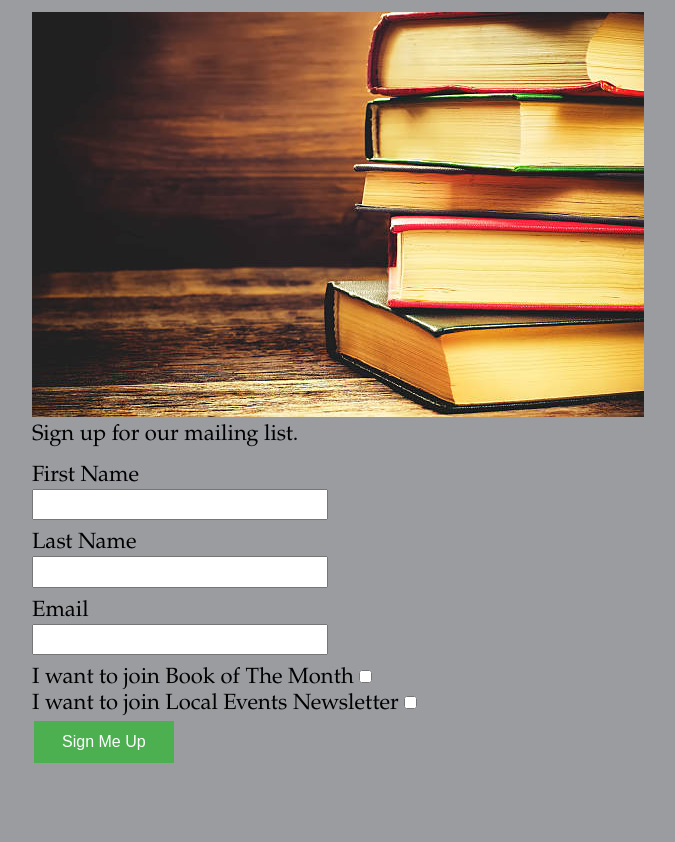
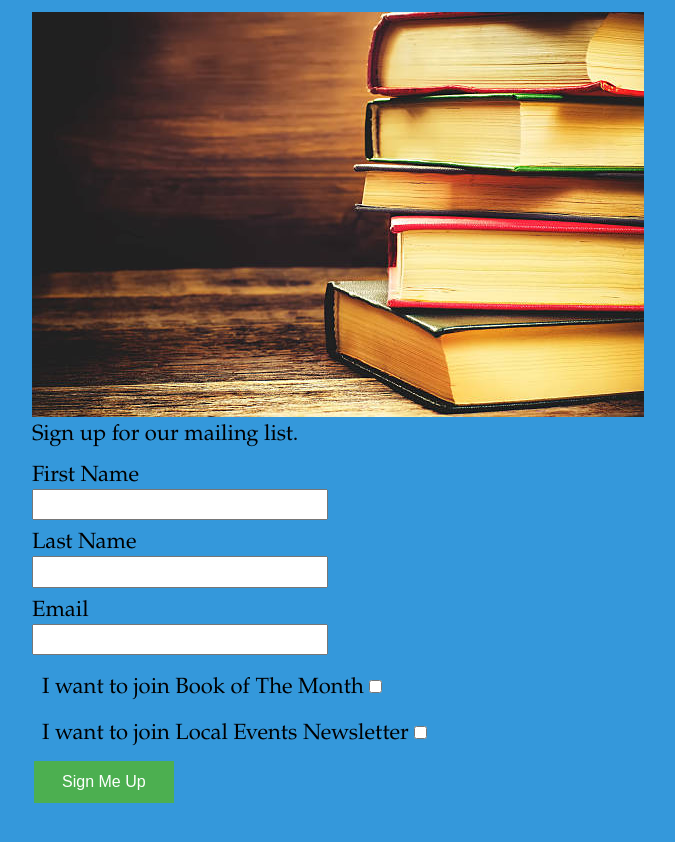
Before and after one commit to dpowers3/ITMD362Project01, a plain HTML site: page index.html in a window 1280 px wide. Shown: the part 126-968 px from the top of the page, without its empty margins (14-689 px from the left). Before the commit the page ends 939 px from the top, so only its background shows below. Drawn offline with nearby package versions, Linux system fonts and the light colour scheme; a script that the page names is missing.

Commit message:
changed the font famliy, the color, and padding for the checkmarks

```diff
--- a/css/screen.css
+++ b/css/screen.css
@@ -199,9 +199,9 @@ html {
 }
 
 body {
-	font-family: Garamond, ‘Hoefler Text’, ‘Times New Roman’, serif;
+	font-family: "Helvetica Neue", Helvetica, Arial, sans-serif;
 	padding: 20px;
-	background-color: #9a9ca0;
+	background-color: #3498DB;
 }
 
 h1 {
@@ -222,6 +222,9 @@ li{
 	margin-bottom: 10px;
 }
 
+.container{
+	padding : 10px;
+}
 label {
   display: block;
 }
@@ -233,7 +236,7 @@ label {
 	}
 	body{
 		font-family:  Garamond, ‘Hoefler Text’, ‘Times New Roman’, serif;
-		background-color:  #9a9ca0;
+		background-color:  #3498DB;
 
   }
 	h1{
@@ -260,8 +263,10 @@ label {
     margin: 4px 2px;
     cursor: pointer;
 		padding: 12px 28px;
-
-
 	}
+	img {
+    max-width: 100%;
+    height: auto;
 
 }
+}
```
